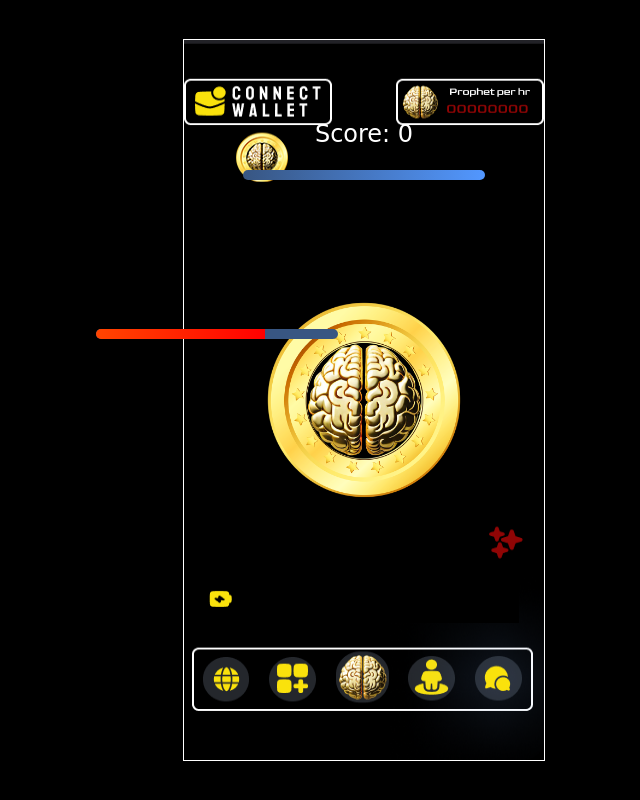
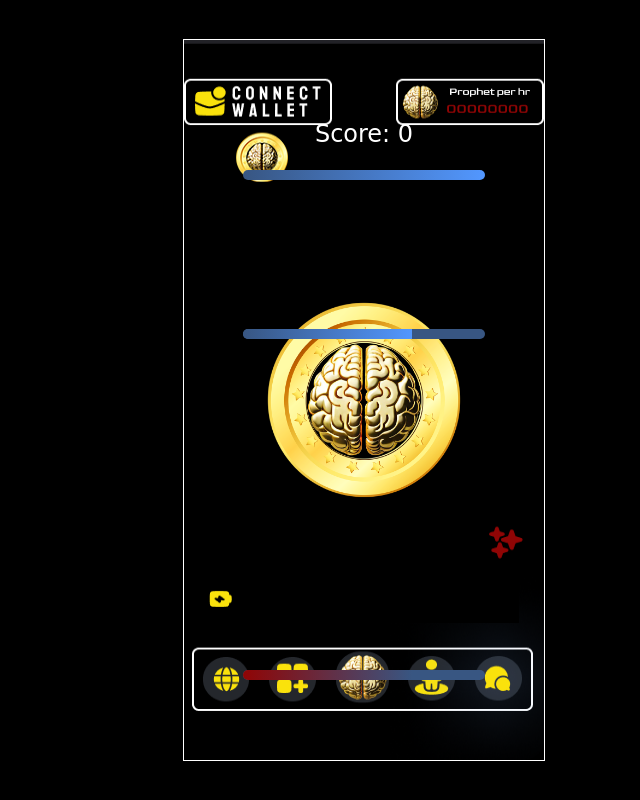
Before and after one commit to BrainCoinGame/test.io, a plain HTML site: page index.html in a window 1280 px wide. Shown: the whole page, without its empty margins (276-916 px from the left). Drawn offline with Linux system fonts and the light colour scheme; a web font is replaced by a local one.

Commit message:
Update index.html

```diff
--- a/index.html
+++ b/index.html
@@ -30,7 +30,7 @@
             font-size: 24px;
             z-index: 1;
         }
-        #progress, #energy {
+        #progress, #energy, #reverse-progress {
             position: absolute;
             width: 242px;
             height: 10px;
@@ -45,14 +45,25 @@
         }
         #energy {
             top: 329px;
-            left: 372px;
+            left: 50%;
+            transform: translateX(-50%);
         }
-        #progress-bar, #energy-bar {
+        #reverse-progress {
+            bottom: 120px;
+            left: 50%;
+            transform: translateX(-50%);
+        }
+        #progress-bar, #energy-bar, #reverse-progress-bar {
             height: 100%;
+        }
+        #progress-bar {
             background: linear-gradient(to right, #385682, #5297FF);
         }
         #energy-bar {
-            background: linear-gradient(to left, #FF0000, #FF4500);
+            background: linear-gradient(to right, #385682, #5297FF);
+        }
+        #reverse-progress-bar {
+            background: linear-gradient(to left, #385682, #900505);
         }
     </style>
 </head>
@@ -64,6 +75,9 @@
     <div id="energy">
         <div id="energy-bar"></div>
     </div>
+    <div id="reverse-progress">
+        <div id="reverse-progress-bar"></div>
+    </div>
     <canvas id="gameCanvas" width="360" height="720"></canvas>
     <script>
         const canvas = document.getElementById('gameCanvas');
@@ -71,8 +85,10 @@
         const scoreDisplay = document.getElementById('score');
         const progressBar = document.getElementById('progress-bar');
         const energyBar = document.getElementById('energy-bar');
+        const reverseProgressBar = document.getElementById('reverse-progress-bar');
         let score = 0;
         let energy = 1.0; // Energy level from 0 to 1
+        let reverseProgress = 1.0; // Reverse progress level from 1 to 0
 
         const bgImg = new Image();
         bgImg.src = 'BG.png';
@@ -148,6 +164,10 @@
             if (energy < 0) energy = 0;
             updateEnergyBar();
 
+            reverseProgress -= 0.001; // Decrease reverse progress over time
+            if (reverseProgress < 0) reverseProgress = 0;
+            updateReverseProgressBar();
+
             requestAnimationFrame(update);
         }
 
@@ -164,6 +184,10 @@
             energyBar.style.width = `${energy * 100}%`;
         }
 
+        function updateReverseProgressBar() {
+            reverseProgressBar.style.width = `${reverseProgress * 100}%`;
+        }
+
         canvas.addEventListener('click', function(event) {
             const rect = canvas.getBoundingClientRect();
             const x = event.clientX - rect.left;
@@ -173,6 +197,7 @@
                 coinClicked = true;
                 score++;
                 energy = Math.min(energy + 0.1, 1.0); // Increase energy on click but not above 1.0
+                reverseProgress = 1.0; // Reset reverse progress on click
                 floatingTexts.push(new FloatingText('+1', x, y - 100)); // Initial position 100 pixels higher
 
                 updateScore();
```
